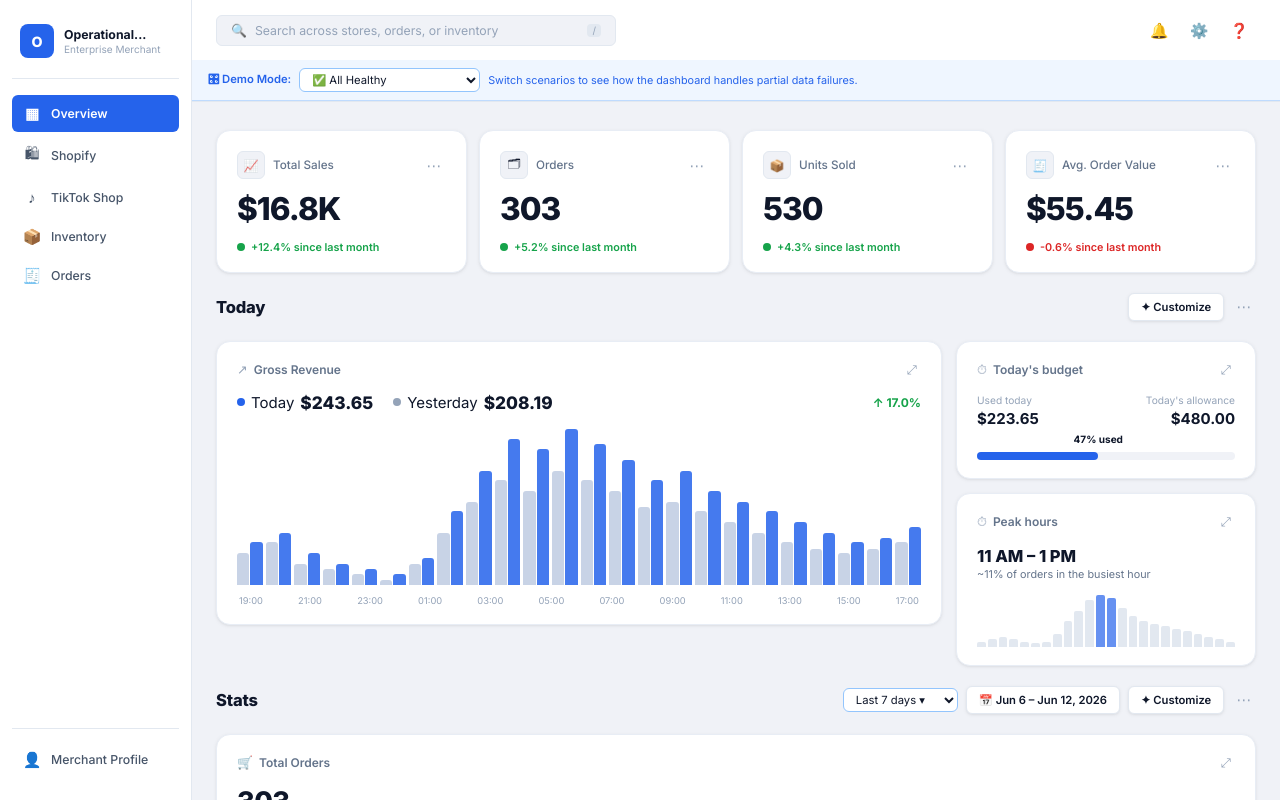
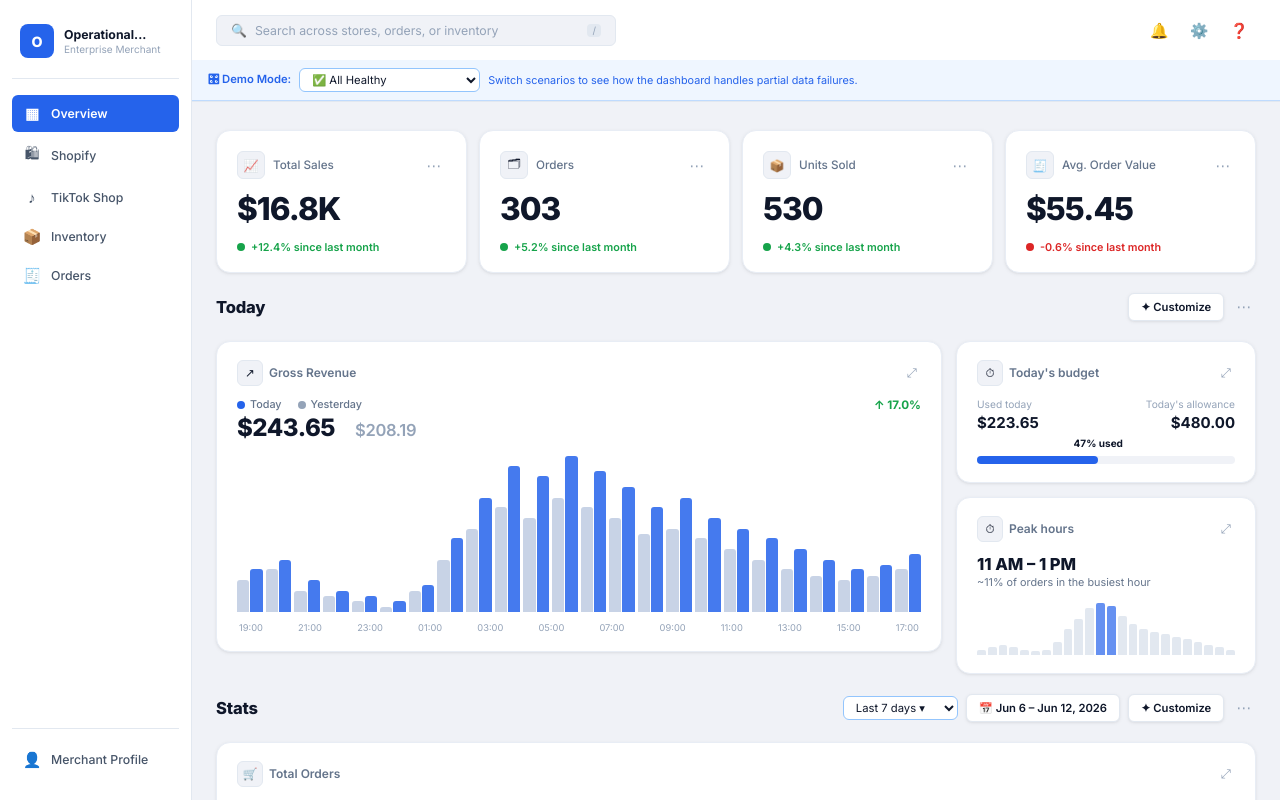
Before and after one commit to JesuaLabor/ecommerce-command-center, a React (Vite) app: page / in a window 1280 px wide. Shown: the top 800 px of the page. Built offline with nearby package versions, Linux system fonts and the light colour scheme.

Commit message:
feat: align overview card layouts to match reference design

```diff
--- a/src/components/OverviewPage.jsx
+++ b/src/components/OverviewPage.jsx
@@ -134,9 +134,9 @@ function BudgetCard({ used, total }) {
   const pct = Math.round((used / total) * 100);
   return (
     <div className="ov-budget-card" id="ov-budget">
-      <div className="ov-budget-header">
-        <span className="ov-budget-icon">⏱</span>
-        <span className="ov-budget-title">Today&apos;s budget</span>
+      <div className="ov-card-header">
+        <span className="ov-card-icon">⏱</span>
+        <span className="ov-card-title">Today&apos;s budget</span>
         <button className="ov-expand-btn" aria-label="Expand">⤢</button>
       </div>
       <div className="ov-budget-row">
@@ -168,9 +168,9 @@ function PeakHoursCard({ data }) {
 
   return (
     <div className="ov-peak-card" id="ov-peak-hours">
-      <div className="ov-budget-header">
-        <span className="ov-budget-icon">⏱</span>
-        <span className="ov-budget-title">Peak hours</span>
+      <div className="ov-card-header">
+        <span className="ov-card-icon">⏱</span>
+        <span className="ov-card-title">Peak hours</span>
         <button className="ov-expand-btn" aria-label="Expand">⤢</button>
       </div>
       <div className="ov-peak-time">11 AM – 1 PM</div>
@@ -289,16 +289,22 @@ export default function OverviewPage({ platforms }) {
             <span className="ov-card-title">Gross Revenue</span>
             <button className="ov-expand-btn" aria-label="Expand">⤢</button>
           </div>
-          <div className="ov-revenue-meta">
-            <div className="ov-revenue-pair">
-              <span className="ov-legend-dot dot-today" /> Today
-              <span className="ov-revenue-val">$243.65</span>
+          {/* Legend labels row */}
+          <div className="ov-revenue-legend">
+            <div className="ov-revenue-legend-item">
+              <span className="ov-legend-dot dot-today" />
+              <span className="ov-revenue-legend-label">Today</span>
             </div>
-            <div className="ov-revenue-pair">
-              <span className="ov-legend-dot dot-yesterday" /> Yesterday
-              <span className="ov-revenue-val">$208.19</span>
+            <div className="ov-revenue-legend-item">
+              <span className="ov-legend-dot dot-yesterday" />
+              <span className="ov-revenue-legend-label">Yesterday</span>
             </div>
             <span className="delta-up ov-revenue-delta">↑ 17.0%</span>
+          </div>
+          {/* Values row */}
+          <div className="ov-revenue-values">
+            <span className="ov-revenue-val">$243.65</span>
+            <span className="ov-revenue-val ov-revenue-val-yesterday">$208.19</span>
           </div>
           <GrossRevenueChart data={hourlyData} />
         </div>
--- a/src/index.css
+++ b/src/index.css
@@ -1159,8 +1159,16 @@ ul {
 }
 
 .ov-card-icon {
-  font-size: 0.85rem;
-  color: var(--text-muted);
+  width: 26px;
+  height: 26px;
+  border-radius: var(--radius-sm);
+  background: var(--bg-app);
+  border: 1px solid var(--border);
+  display: flex;
+  align-items: center;
+  justify-content: center;
+  font-size: 0.78rem;
+  flex-shrink: 0;
 }
 
 .ov-card-title {
@@ -1183,18 +1191,17 @@ ul {
 }
 
 /* Gross Revenue chart */
-.ov-revenue-meta {
+.ov-revenue-legend {
   display: flex;
   align-items: center;
-  gap: 20px;
-  margin-bottom: 16px;
-  flex-wrap: wrap;
+  gap: 16px;
+  margin-bottom: 4px;
 }
 
-.ov-revenue-pair {
+.ov-revenue-legend-item {
   display: flex;
   align-items: center;
-  gap: 6px;
+  gap: 5px;
 }
 
 .ov-legend-dot {
@@ -1212,16 +1219,37 @@ ul {
   background: var(--text-muted);
 }
 
-.ov-revenue-val {
-  font-size: 1.15rem;
-  font-weight: 800;
-  color: var(--text-primary);
+.ov-revenue-legend-label {
+  font-size: 0.72rem;
+  color: var(--text-secondary);
+  font-weight: 500;
 }
 
 .ov-revenue-delta {
-  font-size: 0.8rem;
+  font-size: 0.78rem;
   font-weight: 700;
   margin-left: auto;
+}
+
+.ov-revenue-values {
+  display: flex;
+  align-items: baseline;
+  gap: 20px;
+  margin-bottom: 16px;
+}
+
+.ov-revenue-val {
+  font-size: 1.6rem;
+  font-weight: 800;
+  color: var(--text-primary);
+  letter-spacing: -0.02em;
+  line-height: 1;
+}
+
+.ov-revenue-val-yesterday {
+  font-size: 1.1rem;
+  font-weight: 600;
+  color: var(--text-muted);
 }
 
 .ov-revenue-chart {
```
